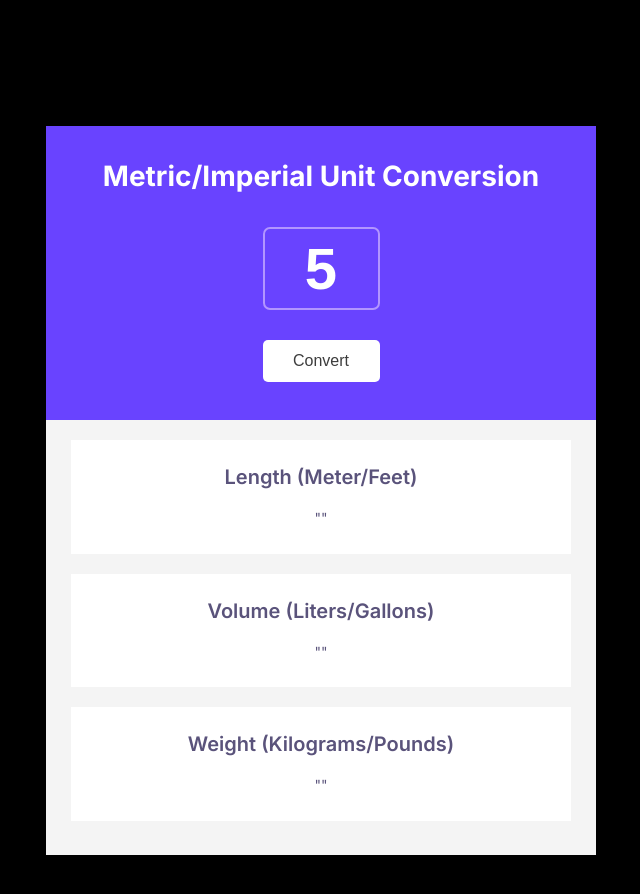
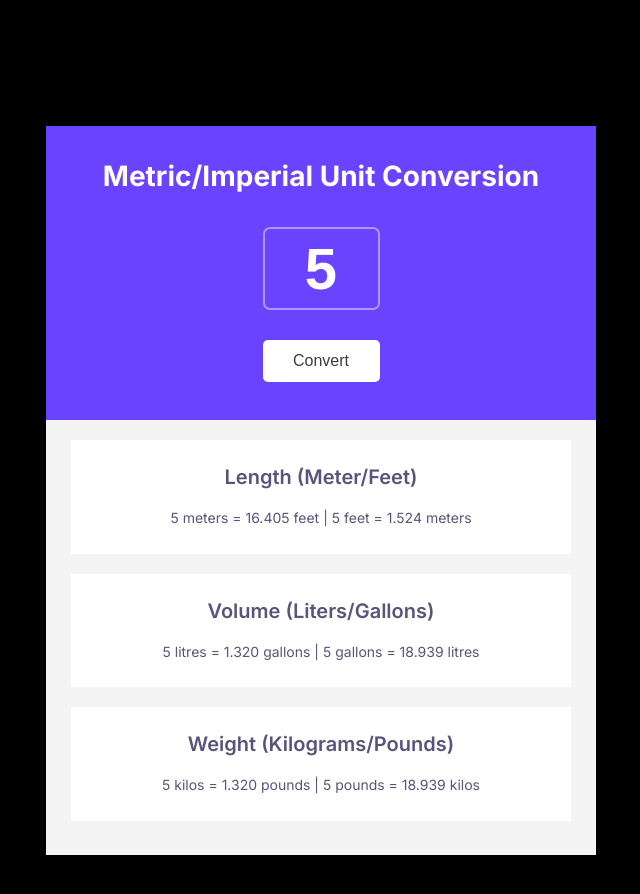
Before and after one commit to jfventures97/converter-project, a website built with Vite: page index.html in a window 1280 px wide. Both pictures are taken after typing "5" into the empty fields and a click on the button "Convert". Shown: the whole page, without its empty margins (319-959 px from the left). Built offline with nearby package versions, Linux system fonts and the light colour scheme.

Commit message:
test save

```diff
--- a/index.html
+++ b/index.html
@@ -12,21 +12,21 @@
             <div id="container-top">
                 <h1>Metric/Imperial Unit Conversion</h1>
                 <input id="numberinput" type="number">
-                <button> Convert </button>
+                <button id="convertbutton"> Convert </button>
             </div>
 
             <div id="container-bottom">
                 <div class="smallcontainer">
                     <h3>Length (Meter/Feet)</h3>
-                    <p id="lengthdesc">""</p>
+                    <p id="lengthdesc"></p>
                 </div>
                 <div class="smallcontainer">
                     <h3>Volume (Liters/Gallons)</h3>
-                    <p id="volumedesc">""</p>
+                    <p id="volumedesc"></p>
                 </div>
                 <div class="smallcontainer">
                     <h3>Weight (Kilograms/Pounds)</h3>
-                    <p id="weightdesc">""</p>
+                    <p id="weightdesc"></p>
                 </div>
             </div>
         </div>
--- a/index.js
+++ b/index.js
@@ -8,14 +8,36 @@ let lengthDescription = document.getElementById("lengthdesc")
 let weightDescription = document.getElementById("weightdesc")
 let volumeDescription = document.getElementById("volumedesc")
 
+let inputNumber = document.getElementById("numberinput")
+
+document.getElementById("convertbutton").addEventListener("click", function() {
+    let inputValue = inputNumber.value
+    const meterFeet= (inputValue * 3.281).toFixed(3);
+    const feetMeter = (inputValue / 3.281).toFixed(3);
+    lengthDescription.textContent = `${inputValue} meters = ${meterFeet} feet | ${inputValue} feet = ${feetMeter} meters `
+
+    const litreGallon= (inputValue * 0.264).toFixed(3);
+    const gallonLitre = (inputValue / 0.264).toFixed(3);
+    volumeDescription.textContent = `${inputValue} litres = ${litreGallon} gallons | ${inputValue} gallons = ${gallonLitre} litres `
+
+
+    const kiloPound= (inputValue * 2.204).toFixed(3);
+    const poundKilo = (inputValue / 2.204).toFixed(3);
+    weightDescription.textContent = `${inputValue} kilos = ${litreGallon} pounds | ${inputValue} pounds = ${gallonLitre} kilos `
+
+
+})
+
+
+
 
 // 20 meters = 65.616 feet | 20 feet = 6.096 meters
 
 // 20 litres = 5.284 gallons | 20 gallons =75.708 litres
 
 // 20 kilos = 44.092 pounds | 20 pounds = 9.072 kilos
-
-
+//
+//let meterToFeet =
 // Onclick of convert , will create 3 functions
 //need grab hold of input
 
```
